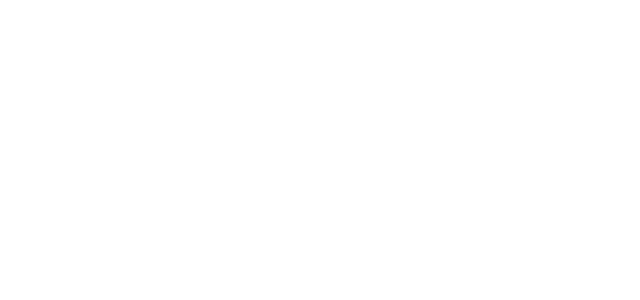
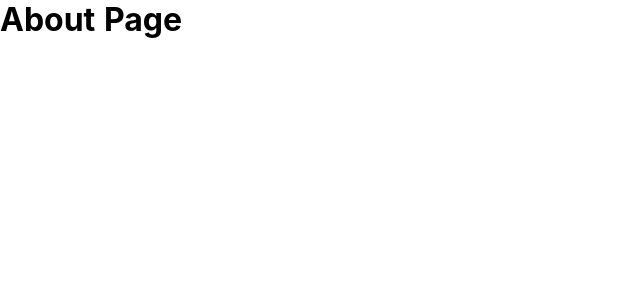
Before and after one commit to quanghung97/laravel-nuxtjs-more-easy-to-learn, a Nuxt app in the folder nuxt-client/: page /about in a window 1280 px wide. Before the commit this address had no page. Shown: the top 300 px of the page, without its empty margins (0-640 px from the left). Built offline with nearby package versions, Linux system fonts and the light colour scheme.

Commit message:
test auto build router from nuxt

```diff
--- /dev/null
+++ b/nuxt-client/pages/about.vue
@@ -0,0 +1,3 @@
+<template>
+ <h1>About Page</h1>
+</template>
```
